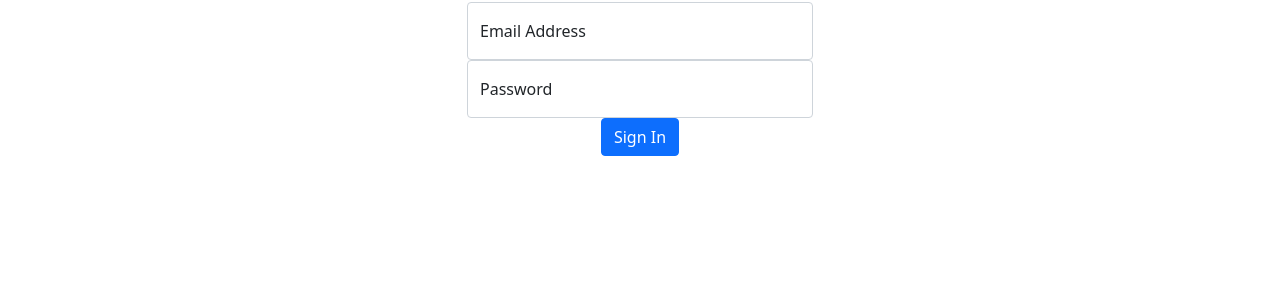
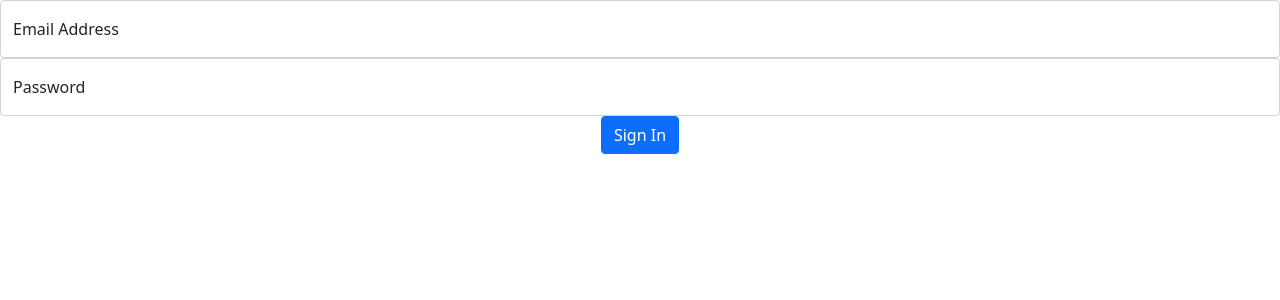
Before and after one commit to mayimee/assist, a PHP site: page /servprovlogin.php in a window 1280 px wide. Shown: the top 300 px of the page. Run offline with PHP 8.4, Linux system fonts and the light colour scheme.

Commit message:
update as of 8:35 am 09/23

```diff
--- a/createaccount.php
+++ b/createaccount.php
@@ -2,8 +2,7 @@
 
     require('server.php');
 
-    function addCustomer(){
-        if (isset($_POST['submitcustomer']))
+    if (isset($_POST['submitcustomer']))
         {
             $first_name = $_POST['first_name'];
             $middle_name = $_POST['middle_name'];
@@ -15,10 +14,9 @@
 
             $queryInsertCustomer = "INSERT INTO customer (first_name, middle_name, last_name, contact_number, birthday, email_address, password) VALUES ('$first_name', '$middle_name', '$last_name', '$contact_number', '$birthday', '$email_address', '$password');";
 
-            $sqlInsert = mysqli_query($connect, $queryInsertCustomer) OR trigger_error('Query failed SQL: '. $queryInsertCustomer);
+            $sqlInsertCustomer = mysqli_query($connect, $queryInsertCustomer) OR trigger_error('Query failed SQL: '. $queryInsertCustomer);
 
             echo "<script> window.location.href = 'customerLogin.html'; </script>";
         }
-    }
 
 ?>
--- a/css/style.css
+++ b/css/style.css
@@ -1,8 +1 @@
 /* No CSS */
-.formSignin
-{
-    width: 100%;
-    max-width: 350px;
-    padding:2px;
-    margin: auto;
-}
--- a/servprovform.php
+++ b/servprovform.php
@@ -37,7 +37,7 @@
 
     <link href="https://cdn.jsdelivr.net/npm/bootstrap@5.1.0/dist/css/bootstrap.min.css" rel="stylesheet" integrity="sha384-KyZXEAg3QhqLMpG8r+8fhAXLRk2vvoC2f3B09zVXn8CA5QIVfZOJ3BCsw2P0p/We" crossorigin="anonymous">
 
-    <link href="css/style.css" rel="stylesheet">
+    <link href="css/style_Gi.css" rel="stylesheet">
 </head>
 <body>
 
```
